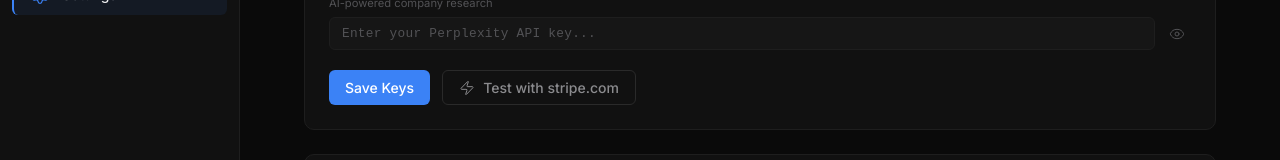
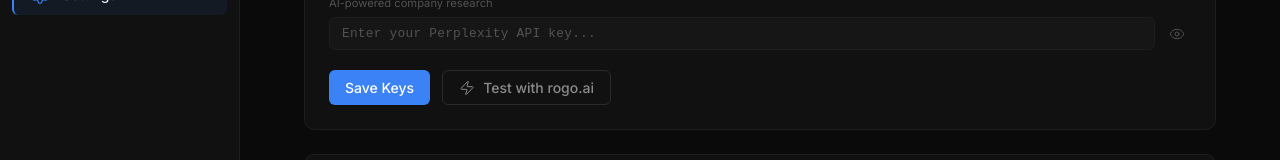
Before and after one commit to JDMD23/Claude-Code-JD, a React (Vite) app: page /#/settings in a window 1280 px wide. Shown: the part 362-522 px from the top of the page. Built offline with nearby package versions, Linux system fonts and the light colour scheme.

Commit message:
Change Settings test enrichment to rogo.ai

```diff
--- a/src/pages/Settings.jsx
+++ b/src/pages/Settings.jsx
@@ -27,7 +27,7 @@ function Settings() {
     setTesting(true);
     setTestResult(null);
     try {
-      const result = await enrichCompany('stripe.com', settings);
+      const result = await enrichCompany('rogo.ai', settings);
       const hasData = Object.keys(result).length > 0;
       setTestResult({
         success: hasData,
@@ -129,7 +129,7 @@ function Settings() {
             disabled={testing || (!settings.apolloApiKey && !settings.perplexityApiKey)}
           >
             <Zap size={16} strokeWidth={1.5} />
-            {testing ? 'Testing...' : 'Test with stripe.com'}
+            {testing ? 'Testing...' : 'Test with rogo.ai'}
           </button>
         </div>
 
```
